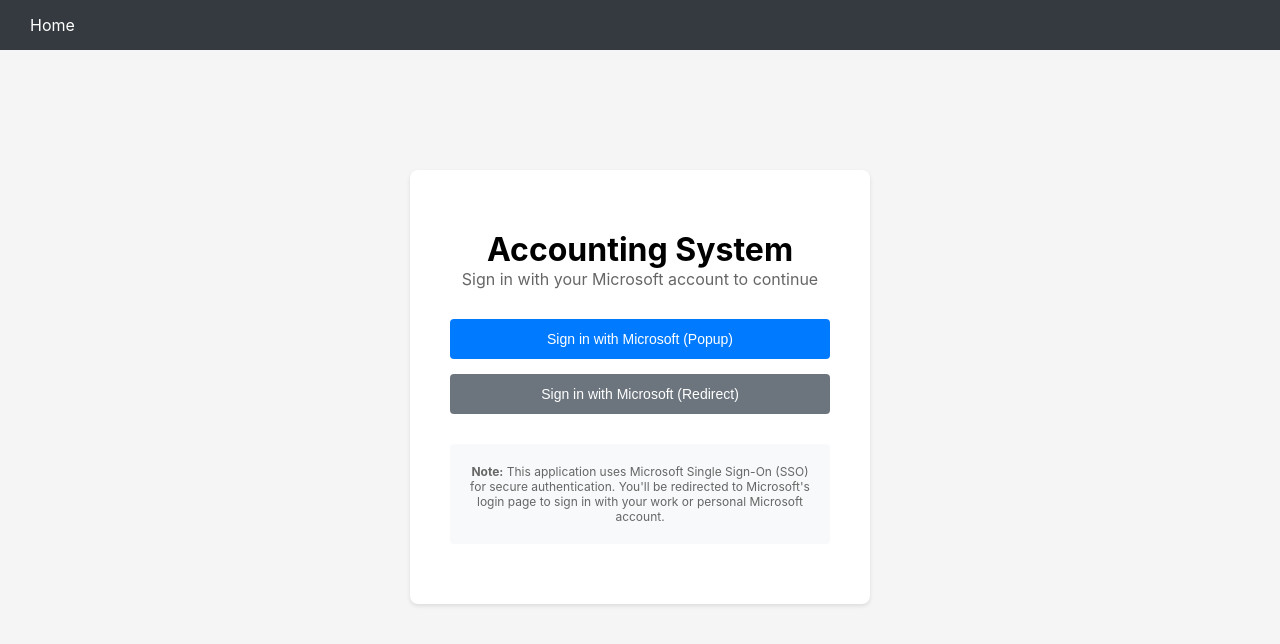
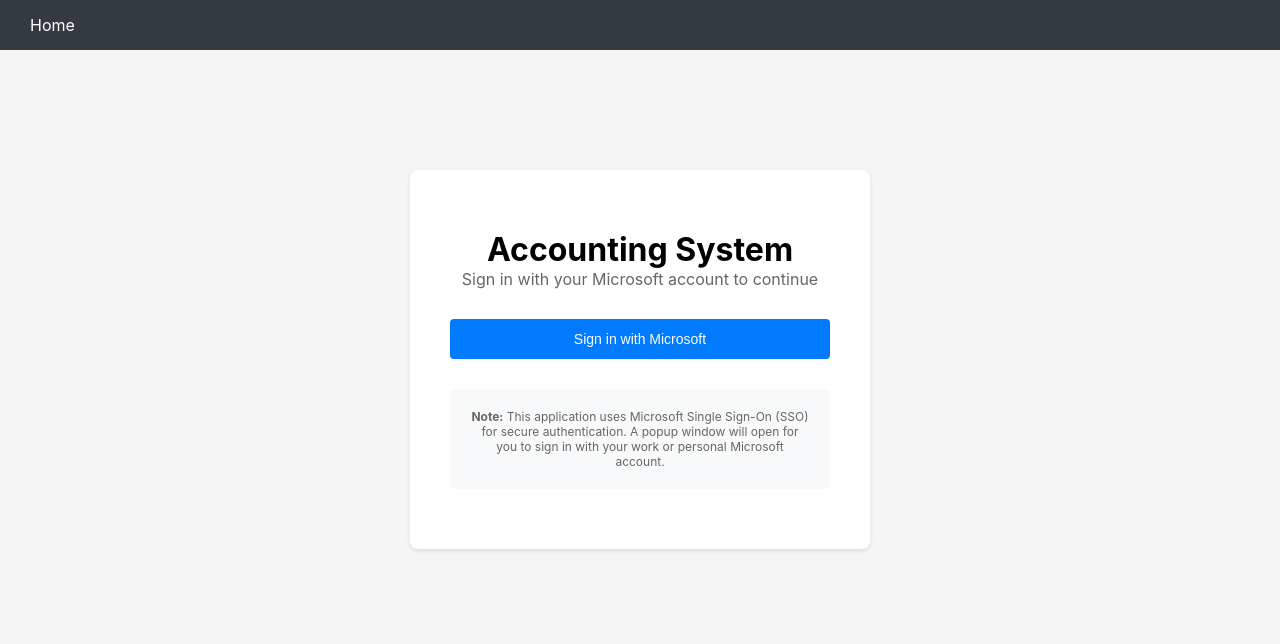
Before and after one commit to ganeshba5/igtaccounting, a React (Vite) app in the folder frontend/: page / in a window 1280 px wide. Shown: the top 644 px of the page. Built offline with nearby package versions, Linux system fonts and the light colour scheme; no server answers.

Commit message:
Simplify login: Remove redirect option, use popup only

```diff
--- a/frontend/src/components/Login.jsx
+++ b/frontend/src/components/Login.jsx
@@ -2,19 +2,15 @@ import React, { useState } from 'react'
 import { useAuth } from '../auth/AuthContext'
 
 function Login() {
-  const { login, loginRedirect } = useAuth()
+  const { login } = useAuth()
   const [loading, setLoading] = useState(false)
   const [error, setError] = useState(null)
 
-  const handleLogin = async (usePopup = true) => {
+  const handleLogin = async () => {
     setLoading(true)
     setError(null)
     try {
-      if (usePopup) {
       await login()
-      } else {
-        loginRedirect()
-      }
     } catch (err) {
       setError(err.message || 'Login failed. Please try again.')
       setLoading(false)
@@ -42,30 +38,19 @@ function Login() {
             </div>
           )}
 
-          <div style={{ display: 'flex', flexDirection: 'column', gap: '15px' }}>
           <button
             className="btn btn-primary"
-              onClick={() => handleLogin(true)}
+            onClick={handleLogin}
             disabled={loading}
             style={{ width: '100%', padding: '12px' }}
           >
-              {loading ? 'Signing in...' : 'Sign in with Microsoft (Popup)'}
+            {loading ? 'Signing in...' : 'Sign in with Microsoft'}
           </button>
-
-            <button
-              className="btn btn-secondary"
-              onClick={() => handleLogin(false)}
-              disabled={loading}
-              style={{ width: '100%', padding: '12px' }}
-            >
-              Sign in with Microsoft (Redirect)
-            </button>
-          </div>
 
           <div style={{ marginTop: '30px', padding: '20px', background: '#f8f9fa', borderRadius: '4px' }}>
             <p style={{ fontSize: '12px', color: '#666', margin: 0 }}>
               <strong>Note:</strong> This application uses Microsoft Single Sign-On (SSO) for secure authentication.
-              You'll be redirected to Microsoft's login page to sign in with your work or personal Microsoft account.
+              A popup window will open for you to sign in with your work or personal Microsoft account.
             </p>
           </div>
         </div>
```
Lines whose indentation alone changed are shown as unchanged.
